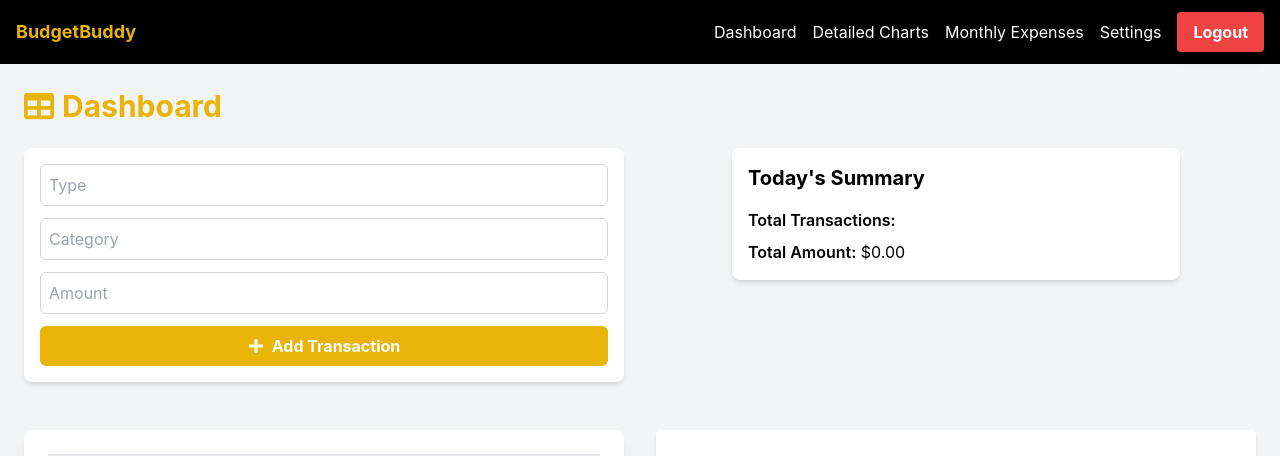
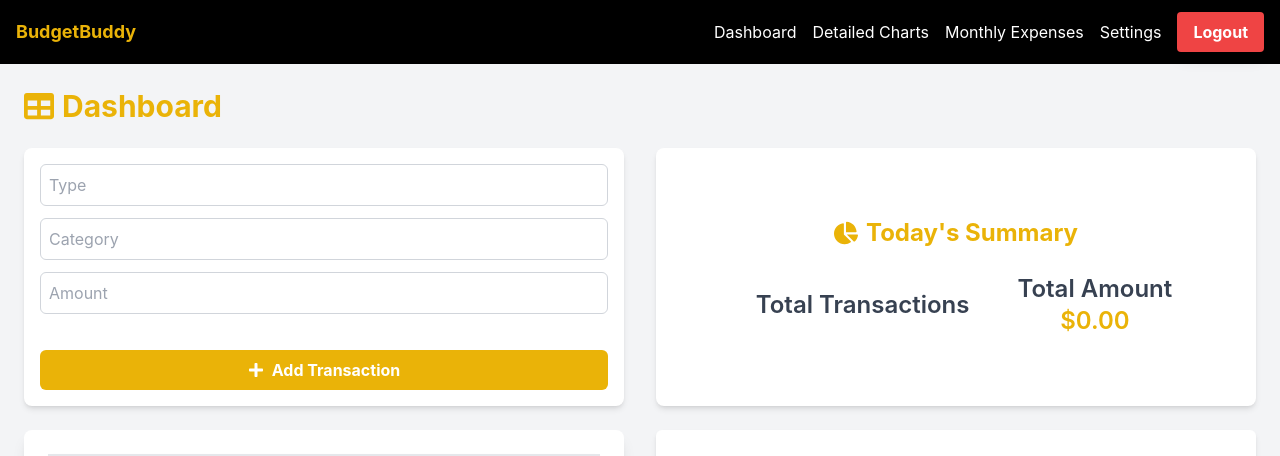
Before and after one commit to Frnn4268/BudgetBuddy, a React (Create React App) app in the folder client/: page /dashboard in a window 1280 px wide. Shown: the top 456 px of the page. Built offline with nearby package versions, Linux system fonts and the light colour scheme; no server answers; sample sign-in values are in the browser's storage.

Commit message:
Adding new styles changes in some components

```diff
--- a/client/src/components/TodaySummaryCard.js
+++ b/client/src/components/TodaySummaryCard.js
@@ -1,14 +1,21 @@
 import React from 'react';
+import { FaChartPie } from 'react-icons/fa';
 
 const TodaySummaryCard = ({ transactionCount, totalAmount }) => {
   return (
-    <div className="bg-white p-4 rounded-lg shadow-md mb-6 w-full max-w-md mx-auto">
-      <h2 className="text-xl font-bold mb-4">Today's Summary</h2>
-      <div className="mb-2">
-        <span className="font-semibold">Total Transactions:</span> {transactionCount}
-      </div>
-      <div>
-        <span className="font-semibold">Total Amount:</span> ${totalAmount.toFixed(2)}
+    <div className="bg-white p-6 rounded-lg shadow-md mb-6 w-full h-full flex flex-col justify-center">
+      <h2 className="text-2xl font-bold mb-6 flex items-center justify-center text-yellow-500">
+        <FaChartPie className="mr-2" /> Today's Summary
+      </h2>
+      <div className="flex justify-center items-center text-2xl font-semibold space-x-8">
+        <div className="flex flex-col items-center mx-4">
+          <span className="text-gray-700">Total Transactions</span>
+          <span className="text-yellow-500">{transactionCount}</span>
+        </div>
+        <div className="flex flex-col items-center mx-4">
+          <span className="text-gray-700">Total Amount</span>
+          <span className="text-yellow-500">${totalAmount.toFixed(2)}</span>
+        </div>
       </div>
     </div>
   );
--- a/client/src/components/TransactionChart.js
+++ b/client/src/components/TransactionChart.js
@@ -3,7 +3,7 @@ import { Bar } from 'react-chartjs-2';
 
 const TransactionChart = ({ chartData }) => {
   return (
-    <div className="bg-white p-6 rounded shadow-md">
+    <div className="bg-white p-6 rounded-md shadow-md">
       <h2 className="text-2xl font-bold mb-4">Today's Transactions</h2>
       <Bar data={chartData} />
     </div>
--- a/client/src/components/TransactionForm.js
+++ b/client/src/components/TransactionForm.js
@@ -3,7 +3,7 @@ import { FaPlus } from 'react-icons/fa';
 
 const TransactionForm = ({ formData, handleChange, handleSubmit }) => {
   return (
-    <form onSubmit={handleSubmit} className="bg-white p-4 rounded-lg shadow-md mb-6">
+    <form onSubmit={handleSubmit} className="bg-white p-4 rounded-lg shadow-md mb-6 h-full flex flex-col">
       <input
         type="text"
         name="type"
@@ -31,7 +31,7 @@ const TransactionForm = ({ formData, handleChange, handleSubmit }) => {
         className="w-full p-2 mb-3 border border-gray-300 rounded-md focus:outline-none focus:ring-2 focus:ring-yellow-500"
         required
       />
-      <button type="submit" className="w-full bg-yellow-500 text-white font-bold p-2 rounded-md flex items-center justify-center hover:bg-yellow-600 transition duration-200">
+      <button type="submit" className="w-full bg-yellow-500 text-white font-bold p-2 rounded-md flex items-center justify-center hover:bg-yellow-600 transition duration-200 mt-auto">
         <FaPlus className="mr-2" /> Add Transaction
       </button>
     </form>
```
